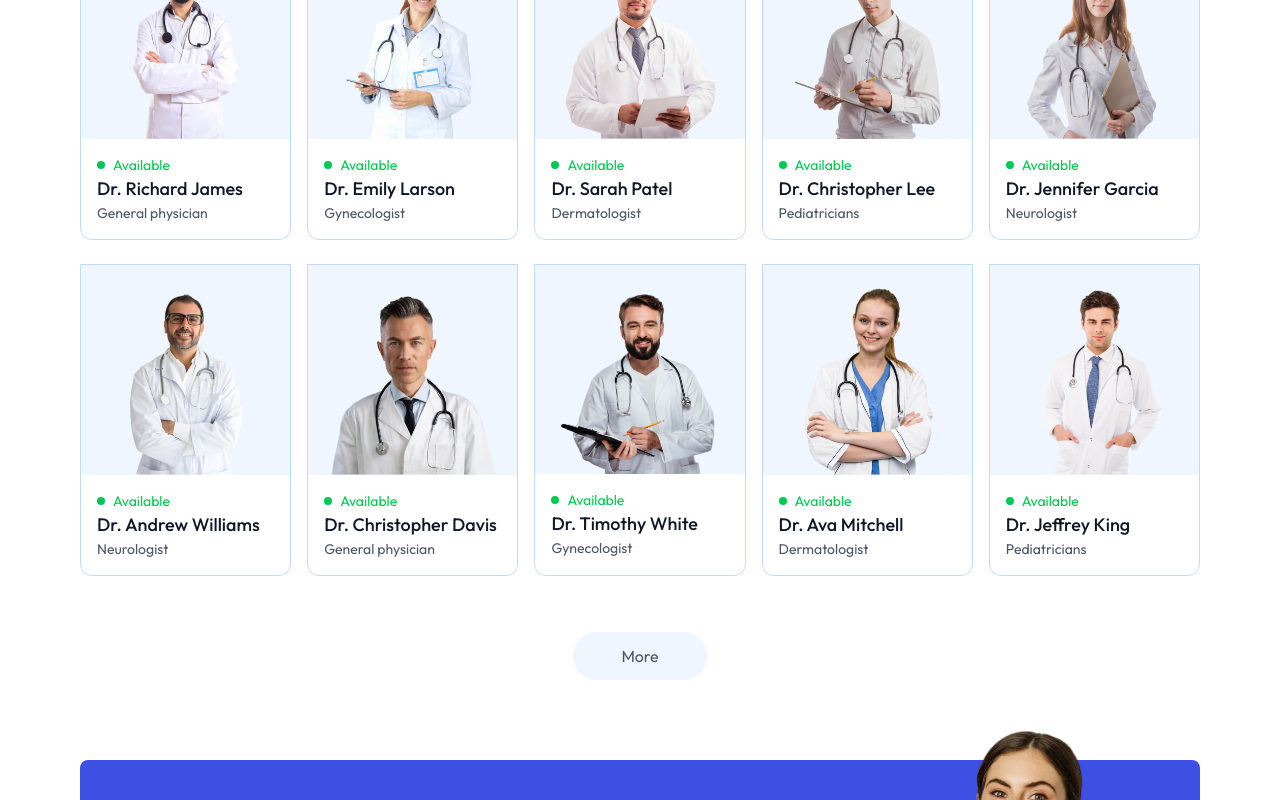
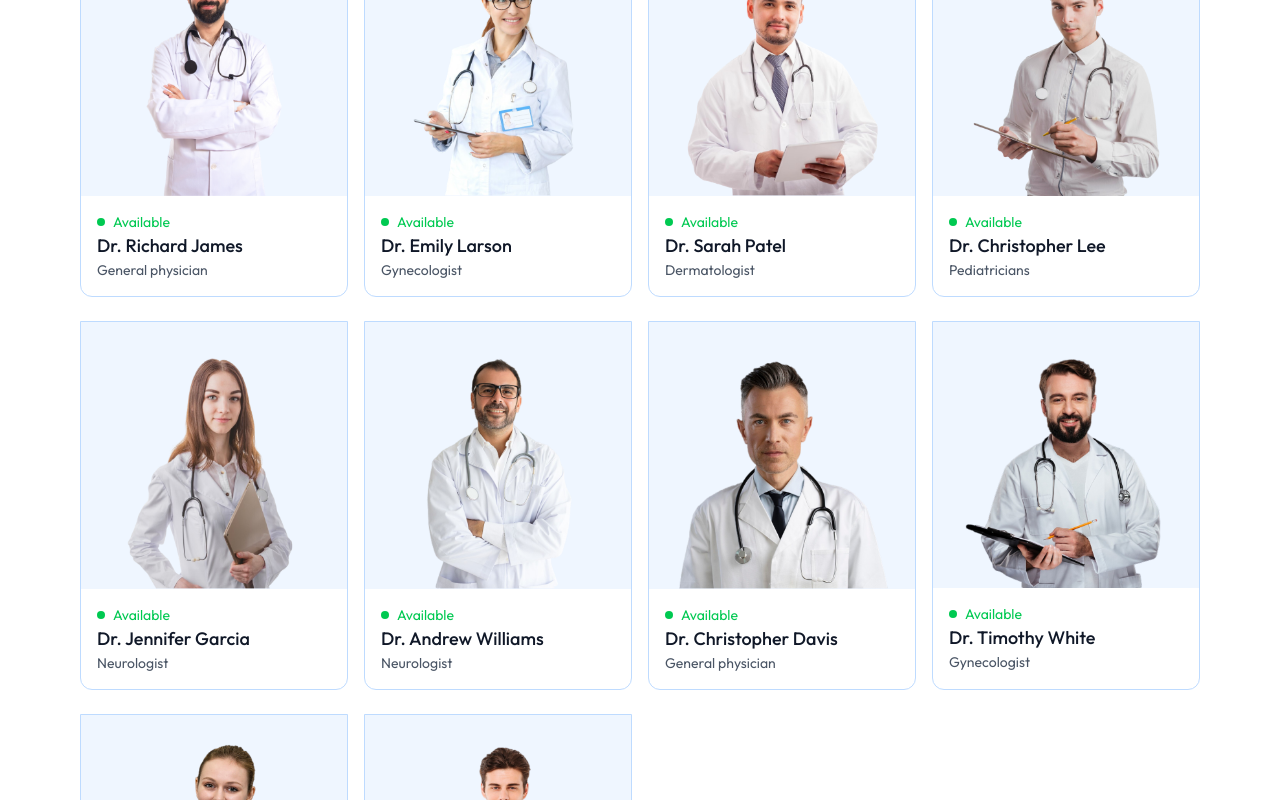
Before and after one commit to Mohammad-Abdur-Rahim/Medical-Management-System-React-, a React (Vite) app in the folder frontend/: page / in a window 1280 px wide. Shown: the part 1160-1960 px from the top of the page. Built offline with nearby package versions, Linux system fonts and the light colour scheme.

Commit message:
** Context value use Top Doctors ***

```diff
--- a/frontend/src/components/TopDoctor.jsx
+++ b/frontend/src/components/TopDoctor.jsx
@@ -1,34 +1,48 @@
-import React, { useContext } from 'react';
-// import { doctors } from '../assets/assets_frontend/assets';
-import { useNavigate } from 'react-router-dom';
-import { AppContext } from '../context/AppContext';
-
+import { useContext } from "react";
+import { useNavigate } from "react-router-dom";
+import { AppContext } from "../context/AppContext";
 
 const TopDoctor = () => {
   const naviage = useNavigate();
-    const {doctors} =useContext(AppContext)
+  // Step --2 Use UseContext ----------------------------------------------------------------
+  const { doctors } = useContext(AppContext);
   return (
-        <div className='flex flex-col items-center gap-4 my-16 text-gray-900 md:mx-10'>
-            <h2 className='text-3xl font-medium text-[#1F2937]'>Top Doctors to Book</h2>
-            <p className='sm:1/3 text-center text-sm text-[#4B5563] '>Simply browse through our extensive list of trusted doctors.</p>
-            <div className='w-full grid grid-cols-2 md:grid-cols-5 gap-4 pt-5 gap-y-6 sm:px-0'>
-                {
-                    doctors.slice(0,10).map((data,idx)=>(
-                        <div onClick={()=>naviage(`/appointment/${data._id}`)} className='border  border-blue-200 rounded-b-xl overflow-hidden cursor-pointer hover:translate-y-[-10px] transition-all duration-500' key={idx}>
-                            <img className='bg-blue-50' src={data.image} alt="" />
-                            <div className='p-4'>
-                                <div className='flex items-center gap-2 text-sm text-center text-green-500'>
-                                    <p className='w-2 h-2 bg-green-500 rounded-full'></p>
+    <div className="flex flex-col items-center gap-4 my-16 text-gray-900 md:mx-10">
+      <h2 className="text-3xl font-medium text-[#1F2937]">
+        Top Doctors to Book
+      </h2>
+      <p className="sm:1/3 text-center text-sm text-[#4B5563] ">
+        Simply browse through our extensive list of trusted doctors.
+      </p>
+      <div className="w-full grid grid-cols-2 md:grid-cols-4 gap-4 pt-5 gap-y-6 sm:px-0">
+        {doctors.slice(0, 10).map((data, idx) => (
+          <div
+            onClick={() => naviage(`/appointment/${data._id}`)}
+            className="border  border-blue-200 rounded-b-xl overflow-hidden cursor-pointer hover:translate-y-[-10px] transition-all duration-500"
+            key={idx}
+          >
+            <img className="bg-blue-50" src={data.image} alt="" />
+            <div className="p-4">
+              <div className="flex items-center gap-2 text-sm text-center text-green-500">
+                <p className="w-2 h-2 bg-green-500 rounded-full"></p>
                 <p>Available</p>
               </div>
-                                <p className='text-gray-900 text-lg font-medium'>{data.name}</p>
-                                <p className='text-gray-600 text-sm'>{data.speciality}</p>
+              <p className="text-gray-900 text-lg font-medium">{data.name}</p>
+              <p className="text-gray-600 text-sm">{data.speciality}</p>
             </div>
           </div>
-                    ))
-                }
+        ))}
       </div>
-            <button onClick={()=>{naviage('/doctors'); scrollTo(0,0)}} className='bg-blue-50 text-gray-600 px-12 py-3 rounded-full mt-10'>More</button>
+      <button
+        onClick={() => {
+          naviage("/doctors");
+          scrollTo(0, 0);
+        }}
+
+        className="bg-[#5f6FFF] text-white px-10 py-3 rounded-full mt-10 text-xl cursor-pointer"
+      >
+       All Doctors
+      </button>
     </div>
   );
 };
--- a/frontend/src/pages/Doctor.jsx
+++ b/frontend/src/pages/Doctor.jsx
@@ -36,7 +36,7 @@ const Doctor = () => {
       </div>
 
       {/* Doctor Cards */}
-      <div className="grid grid-cols-1 sm:grid-cols-2 lg:grid-cols-4 gap-6 ">
+      <div className="grid grid-cols-1 sm:grid-cols-2 lg:grid-cols-3 gap-6 ">
         {filterDoc.map((data, idx) => (
           <div
             onClick={() => navigate(`/appointment/${data._id}`)}
```
Lines whose indentation alone changed are shown as unchanged.
